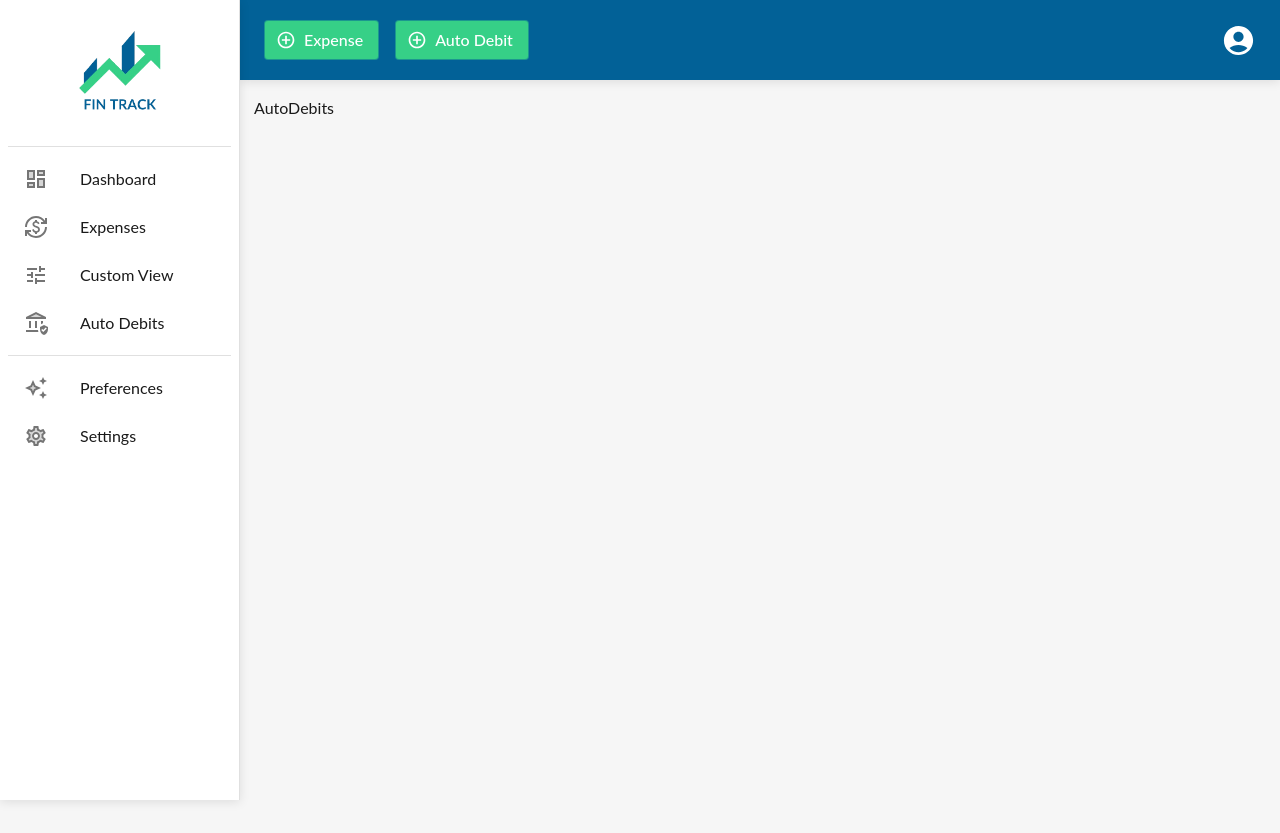
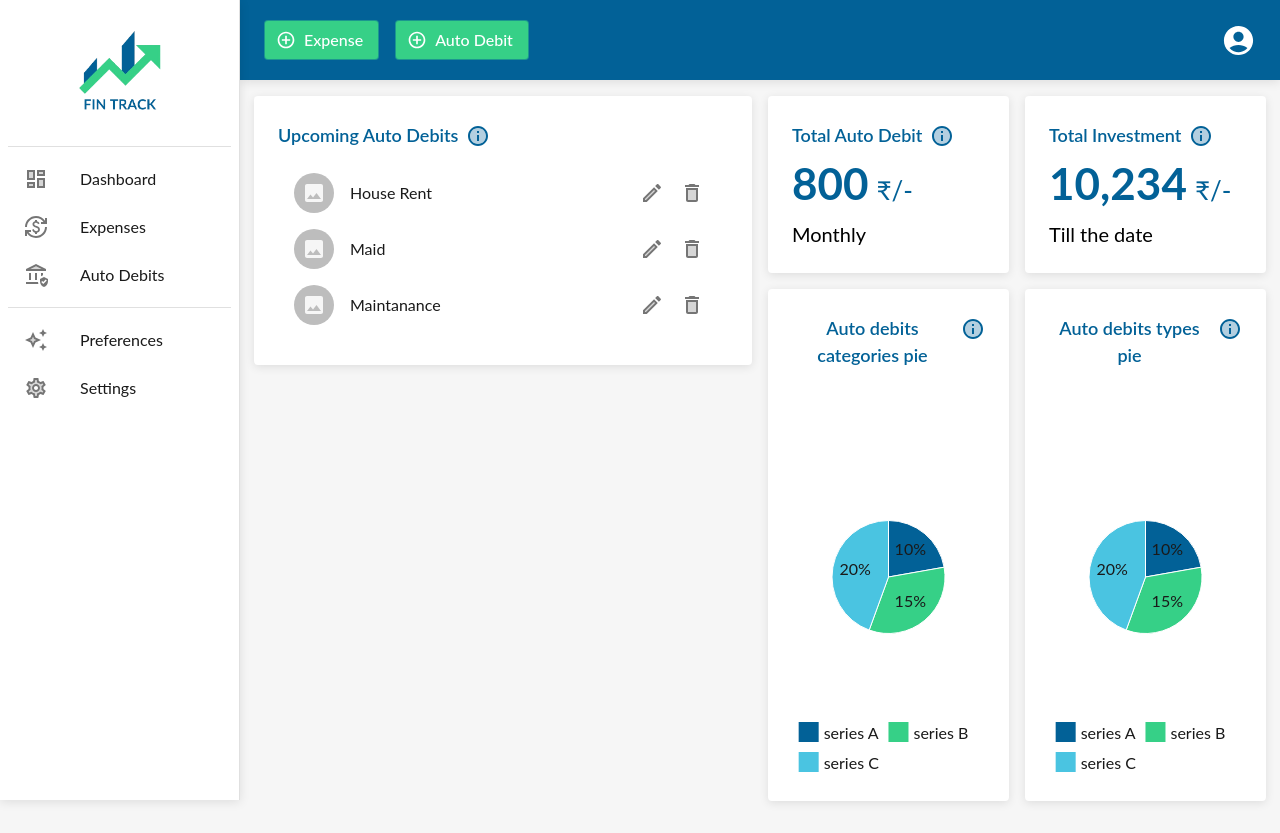
Before and after one commit to Kelta-King/FinTrack, a React (Create React App) app in the folder UI/user_interface_code/: page /auto-debits in a window 1280 px wide. Before the commit the page ends 800 px from the top, so only its background shows below. Built offline with nearby package versions, Linux system fonts and the light colour scheme.

Commit message:
Auto debits section is ready

```diff
--- a/UI/user_interface_code/src/Common/SideBar.jsx
+++ b/UI/user_interface_code/src/Common/SideBar.jsx
@@ -24,11 +24,11 @@ const NavListItem = [
         label: 'Expenses',
         url: '/expenses'
     },
-    {
-        icon: <TuneTwoToneIcon />,
-        label: 'Custom View',
-        url: '/custom-view'
-    },
+    // {
+    //     icon: <TuneTwoToneIcon />,
+    //     label: 'Custom View',
+    //     url: '/custom-view'
+    // },
     {
         icon: <AssuredWorkloadTwoToneIcon />,
         label: 'Auto Debits',
--- a/UI/user_interface_code/src/Components/AutoDebit.jsx
+++ b/UI/user_interface_code/src/Components/AutoDebit.jsx
@@ -1,11 +1,110 @@
 import * as React from 'react';
-import UTILS from "../Common/Utils";
+import UTILS from '../Common/Utils';
+import ContainerBox from './Widgets/ContainerBox';
+import Grid from '@mui/material/Grid2';
+import { Box, Button } from '@mui/material';
+import ListingCard from './Widgets/ListingCard';
+import DataCard from './Widgets/DataCard';
+import GraphicalCard from './Widgets/GraphicalCard';
 
 export default function AutoDebits(props) {
-    document.title = "Auto Debits | " + UTILS.TITLE;
+    document.title = 'AutoDebits | ' + UTILS.TITLE;
     return (
         <>
-            AutoDebits
+            <Box sx={{ flexGrow: 1 }}>
+                <Grid container spacing={2}>
+                    <Grid item size={{ lg: 12, md: 12, sm: 12 }}>
+                        <Grid container spacing={2}>
+                            <Grid item size={{ lg: 6, md: 6, sm: 12 }}>
+                                <ContainerBox
+                                    children={
+                                        <ListingCard
+                                            title="Upcoming Auto Debits"
+                                            description="Upcoming auto debits"
+                                            type={
+                                                UTILS.LISTS_OPTIONS
+                                                    .AUTO_DEBITS_LIST
+                                            }
+                                        />
+                                    }
+                                />
+                            </Grid>
+                            <Grid item size={{ lg: 6, md: 6, sm: 12 }}>
+                                <Grid container spacing={2}>
+                                    <Grid item size={{ lg: 6, md: 6, sm: 12 }}>
+                                        <ContainerBox
+                                            children={
+                                                <>
+                                                    <DataCard
+                                                        title="Total Auto Debit"
+                                                        value={UTILS.TO_INDIAN_NUMBER_FORMAT(
+                                                            800
+                                                        )}
+                                                        subtitle="Monthly"
+                                                        description="Monthly auto debit amount"
+                                                    />
+                                                </>
+                                            }
+                                        />
+                                    </Grid>
+                                    <Grid item size={{ lg: 6, md: 6, sm: 12 }}>
+                                        <ContainerBox
+                                            children={
+                                                <>
+                                                    <DataCard
+                                                        title="Total Investment"
+                                                        value={UTILS.TO_INDIAN_NUMBER_FORMAT(
+                                                            10234
+                                                        )}
+                                                        subtitle="Till the date"
+                                                        description="Total investment till now"
+                                                    />
+                                                </>
+                                            }
+                                        />
+                                    </Grid>
+                                    <Grid
+                                        item
+                                        size={{ lg: 6, md: 6, sm: 12 }}
+                                    >
+                                        <ContainerBox
+                                            children={
+                                                <GraphicalCard
+                                                    title="Auto debits categories pie"
+                                                    type={
+                                                        UTILS.SUPPORTED_GRAPHS.PIE_GRAPH
+                                                    }
+                                                    description={
+                                                        'Pie chart of Auto debits categories'
+                                                    }
+                                                />
+                                            }
+                                        />
+                                    </Grid>
+                                    <Grid
+                                        item
+                                        size={{ lg: 6, md: 6, sm: 12 }}
+                                    >
+                                        <ContainerBox
+                                            children={
+                                                <GraphicalCard
+                                                    title="Auto debits types pie"
+                                                    type={
+                                                        UTILS.SUPPORTED_GRAPHS.PIE_GRAPH
+                                                    }
+                                                    description={
+                                                        'Pie chart of Auto debits types'
+                                                    }
+                                                />
+                                            }
+                                        />
+                                    </Grid>
+                                </Grid>
+                            </Grid>
+                        </Grid>
+                    </Grid>
+                </Grid>
+            </Box>
         </>
     );
 }
```
